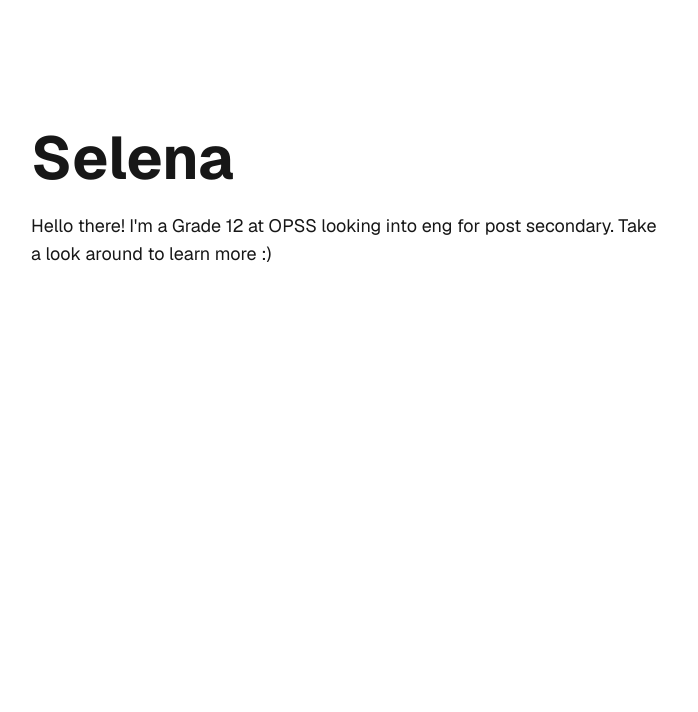
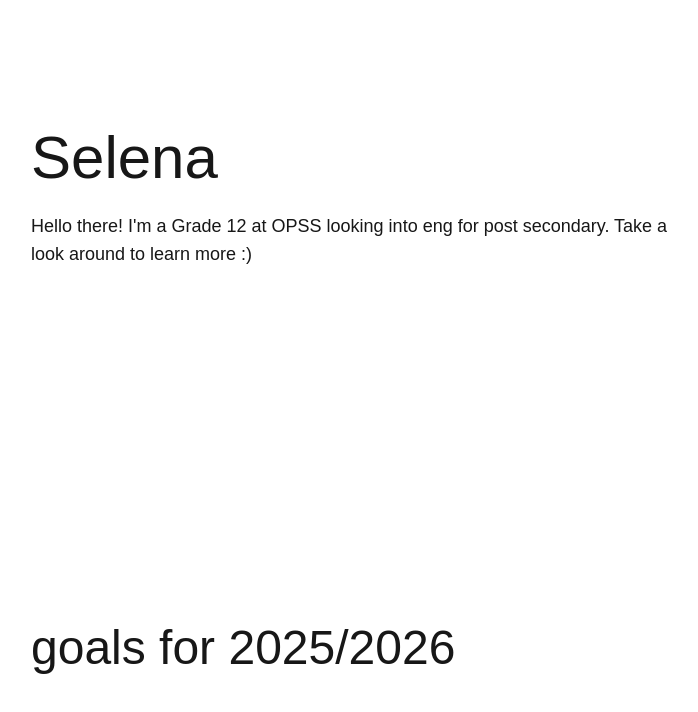
Before and after one commit to possiblyselena/se-n, a Next.js app: page / in a window 1280 px wide. Shown: the top 712 px of the page, without its empty margins (289-987 px from the left). Built offline with nearby package versions, Linux system fonts and the light colour scheme.

Commit message:
font added

```diff
--- a/app/globals.css
+++ b/app/globals.css
@@ -1,3 +1,4 @@
+@import url("https://fonts.googleapis.com/css2?family=Shadows+Into+Light&display=swap");
 @import "tailwindcss";
 
 :root {
@@ -8,8 +9,8 @@
 @theme inline {
   --color-background: var(--background);
   --color-foreground: var(--foreground);
-  --font-sans: var(--font-geist-sans);
-  --font-mono: var(--font-geist-mono);
+  --color-navyblue: var(--navyblue);
+  --font-shadow: var(--font-shadow);
 }
 
 @media (prefers-color-scheme: dark) {
@@ -17,6 +18,7 @@
     --background: #0a0a0a;
     --foreground: #ededed;
     --navyblue: #0b186d;
+    --font-shadow: "Shadows Into Light", cursive;
   }
 }
 
--- a/app/page.tsx
+++ b/app/page.tsx
@@ -2,15 +2,20 @@ import Image from "next/image";
 
 export default function Home() {
   return (
-    <div className="flex min-h-screen items-center justify-center bg-zinc-50 font-sans dark:bg-black">
+    <div className="flex min-h-screen items-center justify-center bg-zinc-50 dark:bg-black">
       <main className="flex min-h-screen w-full max-w-3xl flex-col items-center justify-between py-32 px-16 bg-white dark:bg-white sm:items-start">
         <div className="">
-          <h1 className="text-5xl font-bold text-navy-blue dark:text-navy-blue sm:text-6xl">
+          <h1 className="text-5xl font-shadow text-navyblue dark:text-navyblue sm:text-6xl">
             Selena
           </h1>
-          <p className="mt-6 text-lg text-navy-blue dark:text-gray-300">
+          <p className="mt-6 text-lg font-shadow text-navyblue dark:text-navyblue">
             Hello there! I'm a Grade 12 at OPSS looking into eng for post secondary. Take a look around to learn more :)
           </p>
+        </div>
+        <div>
+          <h1 className="text-4xl font-shadow text-navyblue dark:text-navyblue sm:text-5xl">
+            goals for 2025/2026
+          </h1>
         </div>
       </main>
     </div>
```
